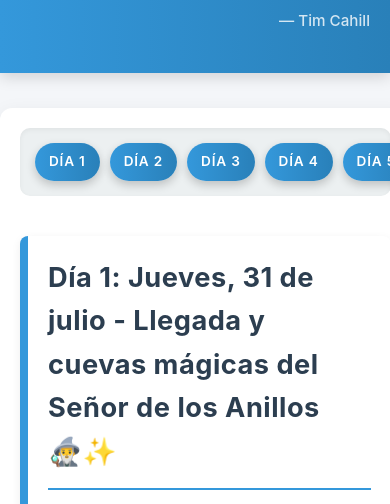
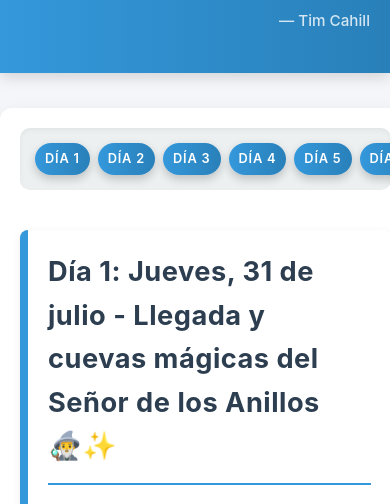
Before and after one commit to jaenc/Viaje-Eslovenia-y-Croacia, a plain HTML site: page index.html in a window 390 px wide. Shown: the part 272-776 px from the top of the page. Drawn offline with Linux system fonts and the light colour scheme.

Commit message:
Update index.html

```diff
--- a/index.html
+++ b/index.html
@@ -338,20 +338,20 @@
                 margin: 15px auto;
             }
             .timeline {
-                justify-content: flex-start;
+                justify-content: flex-start; /* Align buttons to the left on mobile */
                 flex-wrap: nowrap;
                 overflow-x: auto;
                 -webkit-overflow-scrolling: touch;
                 scrollbar-width: none;
                 padding: 15px;
-                gap: 10px; /* Reduced gap for mobile timeline */
+                gap: 8px; /* Further reduced gap for mobile timeline */
             }
             .timeline::-webkit-scrollbar {
                 display: none;
             }
             .timeline a {
-                padding: 8px 14px; /* Further reduced padding for mobile buttons */
-                font-size: 0.85em; /* Smaller font for mobile buttons */
+                padding: 6px 10px; /* Even further reduced padding for mobile buttons */
+                font-size: 0.8em; /* Even smaller font for mobile buttons */
                 flex-shrink: 0;
                 min-width: unset;
             }
```
